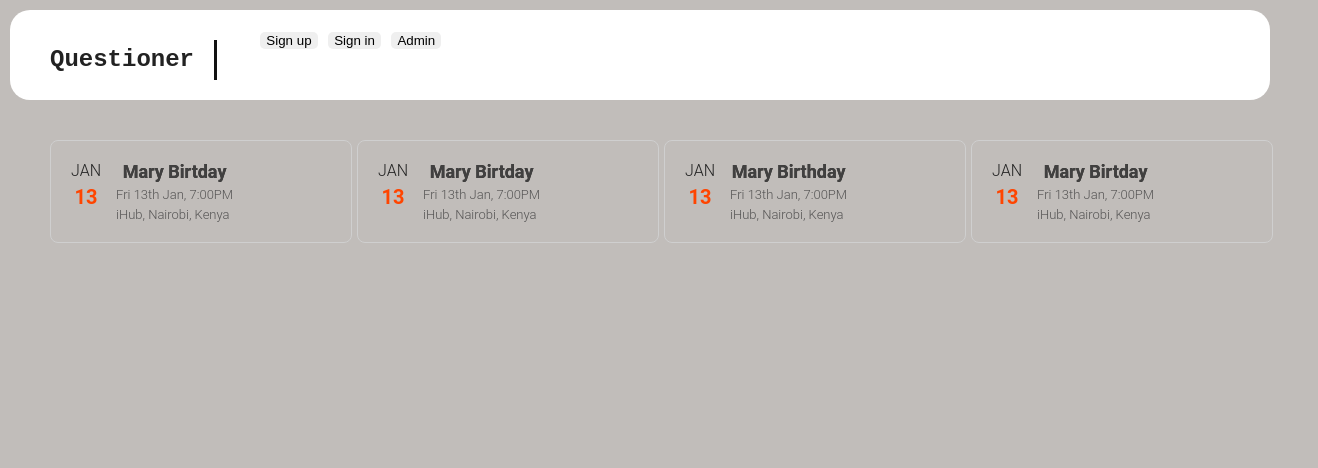
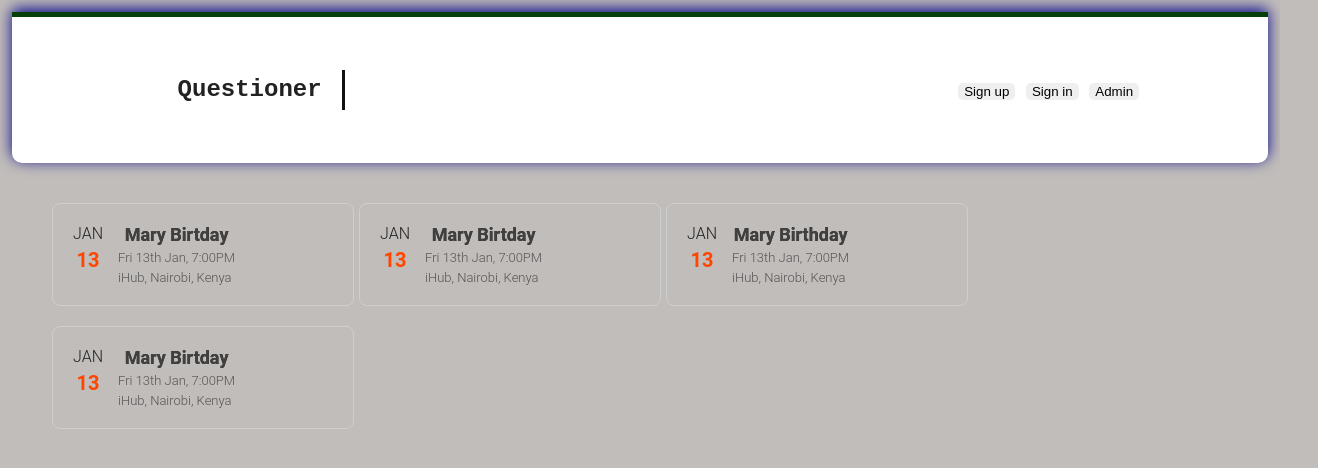
Before and after one commit to Bakley/Questioner-UI, a plain HTML site: page UI/landing.html in a window 1280 px wide. Shown: the whole page, 1318 px wide, since content can reach past the window. Drawn offline with Linux system fonts and the light colour scheme.

Commit message:
[feature #164101855]modify the header section to look more attractive

```diff
--- a/UI/landing.html
+++ b/UI/landing.html
@@ -1,5 +1,6 @@
 <!DOCTYPE html>
 <html>
+
 <head>
     <meta charset="utf-8" />
     <meta http-equiv="X-UA-Compatible" content="IE=edge">
@@ -7,8 +8,10 @@
     <meta name="viewport" content="width=device-width, initial-scale=1">
     <link rel="stylesheet" type="text/css" media="screen" href="main.css" />
 </head>
+
 <body>
-    <header>
+    <div id="header">
+        <header class="main-header">
             <a href="landing.html" class="header-logo">Questioner</a>
             <nav>
                 <ul>
@@ -19,6 +22,7 @@
             </nav>
 
         </header>
+    </div>
     <main>
         <div class="all-meetup">
             <div class="meetup">
@@ -150,7 +154,7 @@
             <input id="phoneNumber" type="text" name="phoneNumber" placeholder="Phone Number" />
 
             <!-- <a href="user_login.html"> -->
-                    <input id="registeresults" type="submit" name="signup_submit" value="Sign me up"  />
+            <input id="registeresults" type="submit" name="signup_submit" value="Sign me up" />
             <!-- </a> -->
 
         </div>
@@ -159,4 +163,5 @@
     <script type="text/javascript" src="static/register.js"></script>
 
 </body>
+
 </html>
--- a/UI/main.css
+++ b/UI/main.css
@@ -10,12 +10,13 @@
 
 body {
     margin: 10px;
-    padding: 0;
+    padding: 2px;
     background: #c1bdba;
     font-size: 16px;
     color: #222;
     font-family: 'Roboto', sans-serif;
     font-weight: 300;
+    display: block;
 }
 h1, h2, p {
     text-align: center;
@@ -24,14 +25,23 @@ h1, h2, p {
 /* ####################################### */
             /* Header style */
 /* ####################################### */
+#header {
+    background-color: #fff;
+    overflow-x: hidden;
+    box-shadow: 0px -3px 15px 0px darkblue;
+    border-top: #05400A 5px solid;
+    border-bottom-right-radius: 10px;
+    border-bottom-left-radius: 10px;
+    padding: 15px 0;
+    width: 100%;
+    z-index: 3000;
+    overflow: hidden;
+}
 
-
-header {
-    background: #fff;
-    width: 100%;
-    height: 90px;
-    border-radius: 20px;
-    overflow: hidden;
+.main-header {
+    padding-top: .5em;
+    padding-bottom: .5em;
+    border-radius: 10px;
 
 }
 
@@ -438,7 +448,9 @@ input[type="submit"]:active {
 .all-meetup {
     margin: 25px;
     padding: 15px;
-    display: inline-flex;
+    display: flex;
+    flex-direction: row;
+    flex-wrap: wrap;
 }
 
 .meetup {
@@ -502,7 +514,27 @@ input[type="submit"]:active {
         /* responsiveness of site */
 /* ####################################### */
 
-@media only screen and (min-width: 1000px){
+
+@media only screen and (min-width: 769px){
+    .main-header {
+        width: 80%;
+        margin: 0 auto;
+        max-width: 1150px;
+        flex-direction: column;
+        align-items: center;
+        display: flex;
+        flex-direction: column;
+        align-items: center;
+    }
+}
+
+@media only screen and (min-width: 1024px){
+
+    .main-header{
+        flex-direction: row;
+        justify-content: space-between;
+    }
+
     header .header-logo{
         margin: 30px 0;
         text-align: left;
```
Lines whose indentation alone changed are shown as unchanged.
